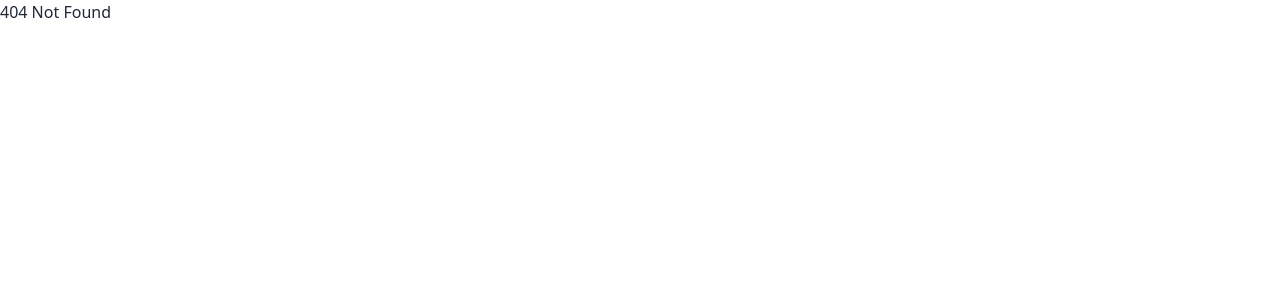
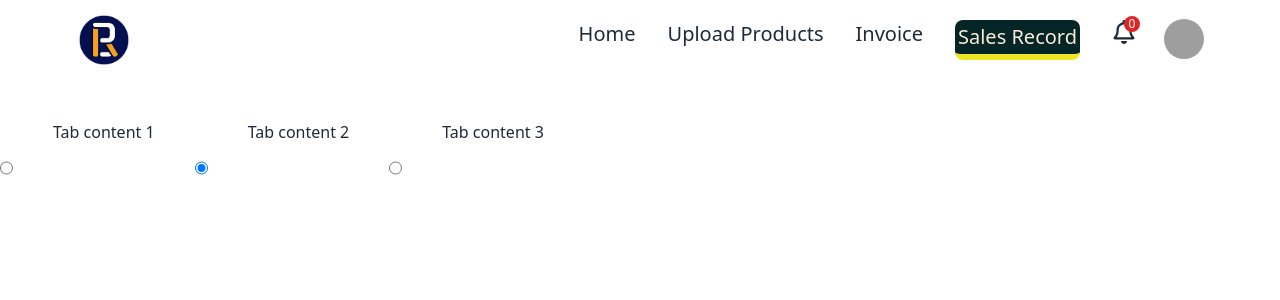
Before and after one commit to Sayeedifty1/robaaz_inventory, a React (Vite) app in the folder Client/: page /record in a window 1280 px wide. Before the commit this address had no page. Shown: the top 300 px of the page. Built offline with nearby package versions, Linux system fonts and the light colour scheme; no server answers; grey boxes are pictures that could not be loaded.

Commit message:
sales record page created

```diff
--- /dev/null
+++ b/Client/src/Pages/SalesRecord.jsx
@@ -0,0 +1,19 @@
+
+const SalesRecord = () => {
+    return (
+        <div>
+            <div role="tablist" className="tabs tabs-bordered">
+                <input type="radio" name="my_tabs_1" role="tab" className="tab" aria-label="Tab 1" />
+                <div role="tabpanel" className="tab-content p-10">Tab content 1</div>
+
+                <input type="radio" name="my_tabs_1" role="tab" className="tab" aria-label="Tab 2" checked />
+                <div role="tabpanel" className="tab-content p-10">Tab content 2</div>
+
+                <input type="radio" name="my_tabs_1" role="tab" className="tab" aria-label="Tab 3" />
+                <div role="tabpanel" className="tab-content p-10">Tab content 3</div>
+            </div>
+        </div>
+    );
+};
+
+export default SalesRecord;
--- a/Client/src/shared/Navbar.jsx
+++ b/Client/src/shared/Navbar.jsx
@@ -54,10 +54,14 @@
                         <NavLink to="/invoice" className={`${location.pathname === "/invoice" ? "active" : "not-active"}`}>
                             Invoice
                         </NavLink>
+                        <NavLink to="/record" className={`${location.pathname === "/settings" ? "active" : "not-active"}`}>
+                            Sales Record
+                        </NavLink>
                         <div className="relative">
                             <FaRegBell className="h-6 w-6 cursor-pointer " onClick={() => setIsModalOpen(true)}></FaRegBell>
                             <p className="absolute h-4 w-4 rounded-full bg-red-600 bottom-7 left-3 text-xs text-white text-center">{outOfStockProducts?.length}</p>
                         </div>
+
                     </div>
                     <div className="ml-6 dropdown dropdown-end">
                         <button tabIndex={0} className="btn btn-ghost btn-circle avatar">
```
Also changed, not shown: Client/src/Routes/routes.jsx (+7 -1 lines).
